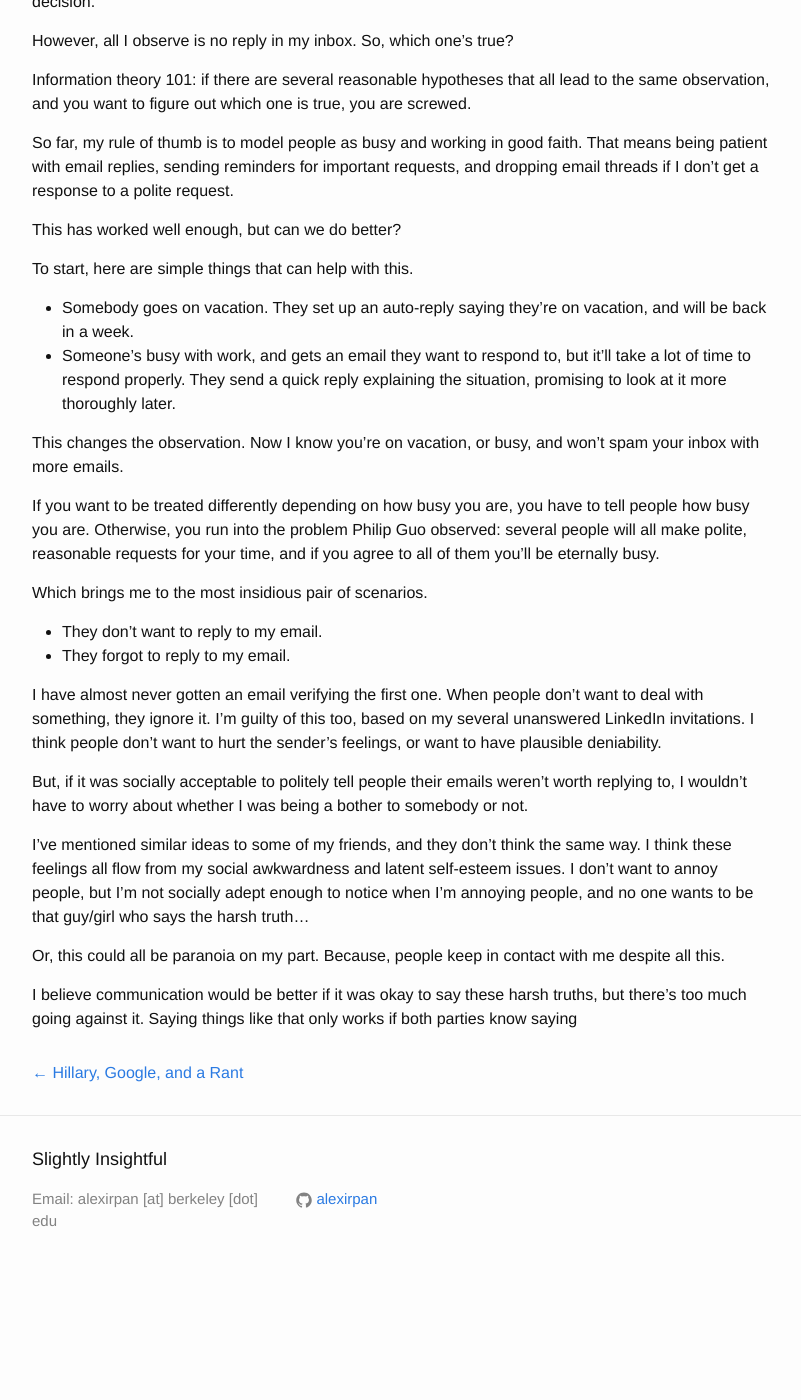
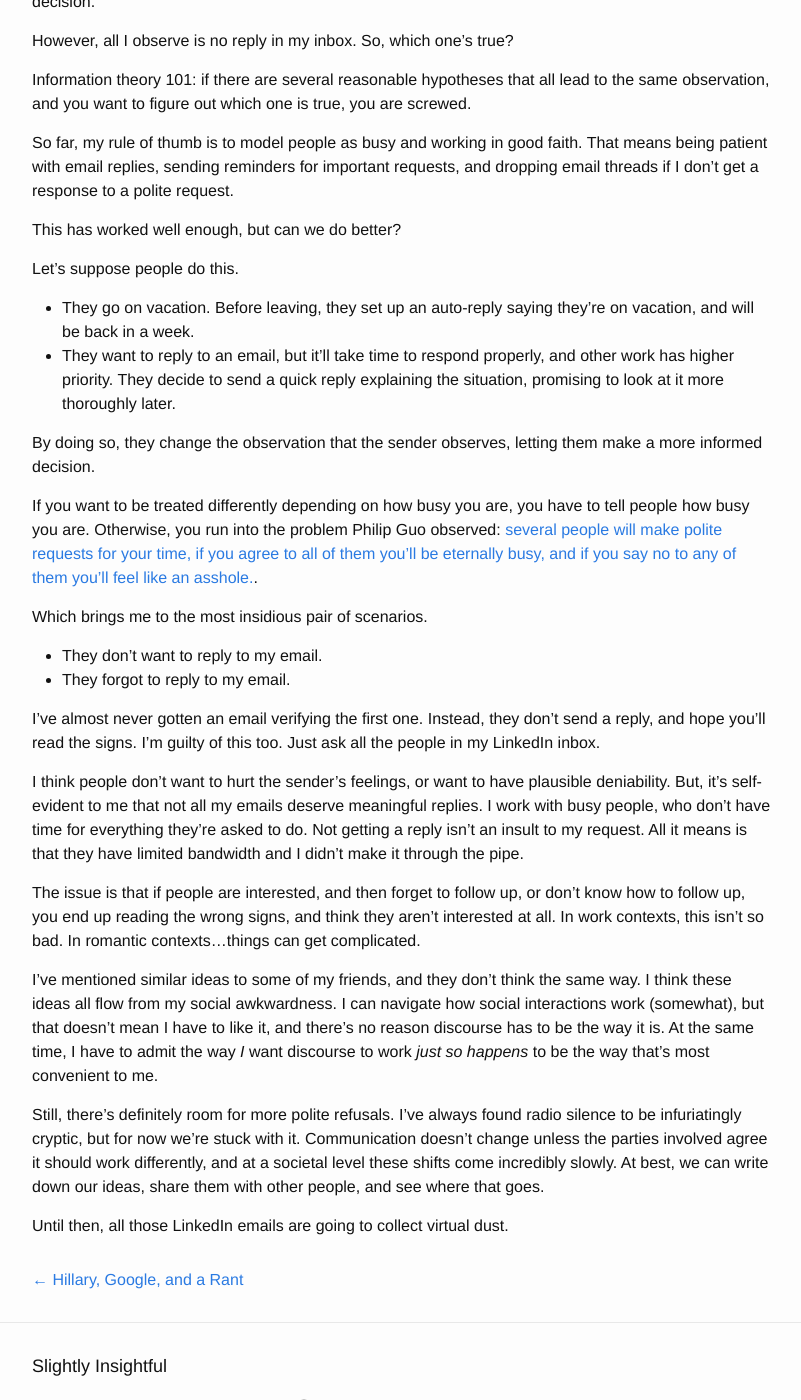
Before and after one commit to alexirpan/alexirpan.github.io, a Jekyll site: the page built from _posts/2016-06-30-email-time.markdown, in a window 1280 px wide and 1400 px high, scrolled down 692 px. Shown: the whole window, without its empty margins (238-1039 px from the left). Built offline with Jekyll 4.4.1, drawn with Linux system fonts in a browser that asks for light colours; before the commit the page ends 1985 px from its top, so only the background shows below that; some of the changed text lies outside the part shown.

Commit message:
Shorter, and edited. One last scan

```diff
--- a/_posts/2016-06-30-email-time.markdown
+++ b/_posts/2016-06-30-email-time.markdown
@@ -1,6 +1,6 @@
 ---
 layout: post
-title:  "kfeawopfk"
+title:  "The Minor Annoyance of Email"
 date:   2016-07-02 19:40:00 -0800
 ---
 
@@ -14,8 +14,9 @@ out what people are working on and what they're interested in.
 
 Instant messaging apps like Slack may be the new kid
 on the block, but email is still the lifeblood of a company's
-communication. Proper email etiquette is to respect other people's time,
-and avoid sending extraneous emails.
+communication. It's asynchronous, it's free, everyone has it, and
+filters give you huge control over how to manage it. Email is here
+to stay, as annoying as it may be.
 
 Let's say I send an email. Three days later, I haven't gotten a reply.
 Any of the following could be true.
@@ -29,7 +30,7 @@ busy.
 What I should do in response depends on which of these is true. If they're
 busy or on vacation, I should wait until they get to me. If they've forgotten,
 I should send a reminder. If they don't want to reply, I should either send
-an email convicing them it's worth replying, or stop sending emails to respect
+an email to convince them it's worth replying, or stop sending emails to respect
 their decision.
 
 However, all I observe is no reply in my inbox. So, which one's true?
@@ -45,47 +46,58 @@ request.
 
 This has worked well enough, but can we do better?
 
-To start, here are simple things that can help with this.
+Let's suppose people do this.
 
-* Somebody goes on vacation. They set up an auto-reply saying they're on
-vacation, and will be back in a week.
-* Someone's busy with work, and gets an email they want to respond to, but
-it'll take a lot of time to respond properly. They send a quick reply
+* They go on vacation. Before leaving, they set up an auto-reply saying
+they're on vacation, and will be back in a week.
+* They want to reply to an email, but it'll take time to respond properly,
+and other work has higher priority. They decide to send a quick reply
 explaining the situation, promising to look at it more thoroughly later.
 
-This changes the observation. Now I know you're on vacation, or busy, and
-won't spam your inbox with more emails.
+By doing so, they change the observation that the sender observes, letting
+them make a more informed decision.
 
 If you want to be treated differently depending on how busy you are,
 you have to tell people how busy you are. Otherwise, you run into the
-problem Philip Guo observed: several people will all make polite,
-reasonable requests for your time, and if you agree to all of them
-you'll be eternally busy.
+problem Philip Guo observed: [several people will make polite
+requests for your time, if you agree to all of them
+you'll be eternally busy, and if you say no to any of them you'll feel
+like an asshole.](http://www.pgbovine.net/why-academics-feel-overworked.htm).
 
 Which brings me to the most insidious pair of scenarios.
 
 * They don't want to reply to my email.
 * They forgot to reply to my email.
 
-I have almost never gotten an email verifying the first one. When people
-don't want to deal with something, they ignore it. I'm guilty of this
-too, based on my several unanswered LinkedIn invitations.
+I've almost never gotten an email verifying the first one. Instead, they
+don't send a reply, and hope you'll read the signs.
+I'm guilty of this too. Just ask all the people in my LinkedIn inbox.
+
 I think people don't want to hurt the sender's feelings, or want to have
-plausible deniability.
+plausible deniability. But, it's self-evident to me that not all my
+emails deserve meaningful replies.
+I work with busy people, who don't have time for everything they're asked
+to do. Not getting a reply isn't an insult to my request.
+All it means is that they have limited bandwidth and I didn't
+make it through the pipe.
 
-But, if it was socially acceptable to politely tell people their emails
-weren't worth replying to, I wouldn't have to worry about whether I
-was being a bother to somebody or not.
+The issue is that if people are interested, and then forget to follow up,
+or don't know how to follow up, you end up reading the wrong signs, and think
+they aren't interested at all. In work contexts, this isn't so bad.
+In romantic contexts...things can get complicated.
 
 I've mentioned similar ideas to some of my friends, and they don't think
-the same way. I think these feelings all flow from my social awkwardness
-and latent self-esteem issues. I don't want to annoy people, but I'm not
-socially adept enough to notice when I'm annoying people, and no one
-wants to be that guy/girl who says the harsh truth...
+the same way. I think these ideas all flow from my social awkwardness.
+I can navigate how social interactions work (somewhat), but that doesn't
+mean I have to like it, and there's no reason discourse has to be the way
+it is. At the same time, I have to admit the way *I* want discourse to
+work *just so happens* to be the way that's most convenient to me.
 
-Or, this could all be paranoia on my part. Because, people keep in contact
-with me despite all this.
+Still, there's definitely room for more polite refusals. I've always found
+radio silence to be infuriatingly cryptic, but for now we're stuck with it.
+Communication doesn't change unless the parties involved agree it should
+work differently, and at a societal level these shifts come incredibly
+slowly. At best, we can write down our ideas, share them with other people,
+and see where that goes.
 
-I believe communication would be better if it was okay to say these harsh
-truths, but there's too much going against it. Saying things like that
-only works if both parties know saying
+Until then, all those LinkedIn emails are going to collect virtual dust.
```
